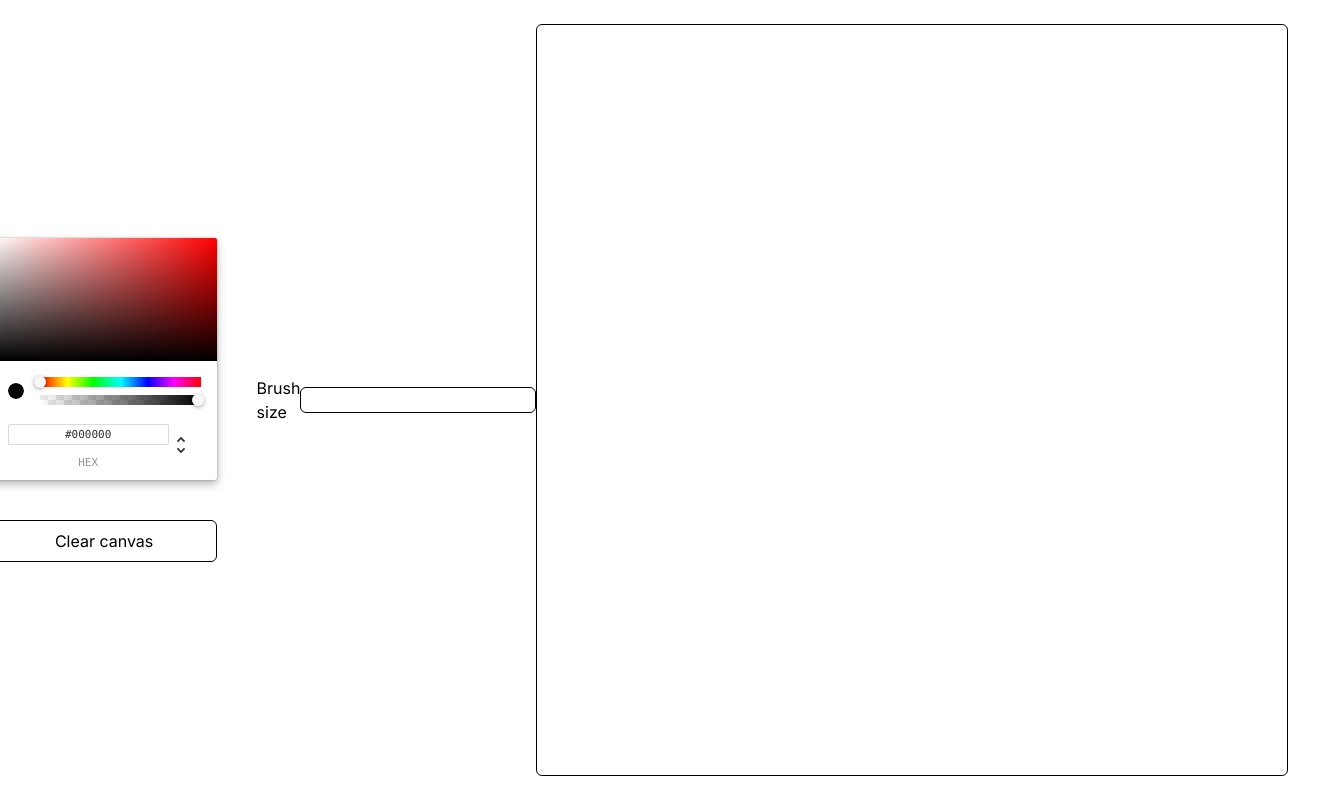
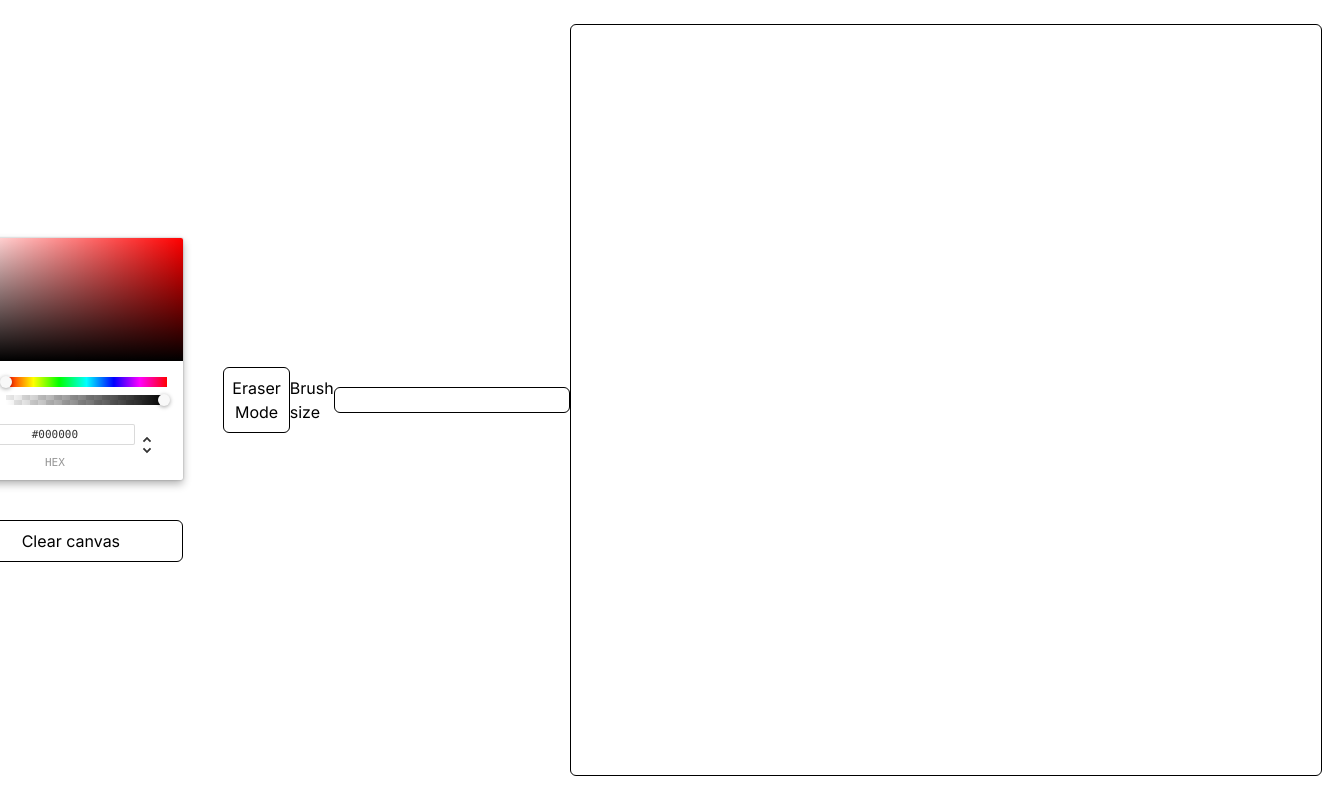
Before and after one commit to codecShivam/collaboGraphy, a Next.js app in the folder client/: page / in a window 1280 px wide. Shown: the whole page, 1322 px wide, since content can reach past the window. Built offline with nearby package versions, Linux system fonts and the light colour scheme; no server answers.

Commit message:
fix: eraser mode

```diff
--- a/client/app/page.tsx
+++ b/client/app/page.tsx
@@ -8,12 +8,17 @@ import { drawLine } from '../utils/drawLine';
 const socket = io('http://localhost:3001'); // Update with your Vercel domain
 // const socket = io('http://collabography.vercel.app'); // Update with your Vercel domain
 
-
-
 export default function Page() {
+  const [eraserMode, setEraserMode] = useState(false);
   const [brushWidth, setBrushWidth] = useState<number>(5);
   const [color, setColor] = useState<string>('#000');
   const { canvasRef, onMouseDown, clear } = useDraw(createLine);
+
+
+  const toggleEraserMode = () => {
+    setEraserMode(!eraserMode);
+  };
+
 
   useEffect(() => {
     const ctx = canvasRef.current?.getContext('2d');
@@ -51,8 +56,9 @@ export default function Page() {
   }, [canvasRef, clear]);
 
   function createLine({ prevPoint, currentPoint, ctx }: Draw) {
-    socket.emit('draw-line', { prevPoint, currentPoint, color, brushWidth });
-    drawLine({ prevPoint, currentPoint, ctx, color, brushWidth });
+    const lineColor = eraserMode ? 'white' : color; // Use white as the eraser color
+    socket.emit('draw-line', { prevPoint, currentPoint, color: lineColor, brushWidth });
+    drawLine({ prevPoint, currentPoint, ctx, color: lineColor, brushWidth });
   }
 
   return (
@@ -66,6 +72,13 @@ export default function Page() {
           Clear canvas
         </button>
       </div>
+      <button
+  type='button'
+  className='p-2 rounded-md border border-black'
+  onClick={toggleEraserMode}
+>
+  {eraserMode ? 'Exit Eraser Mode' : 'Eraser Mode'}
+</button>
       <label htmlFor='brush-size'>Brush size</label>
       <input type='number' className='border border-black rounded-md' onChange={(e) => setBrushWidth(+e.target.value)} />
       <canvas
@@ -74,6 +87,7 @@ export default function Page() {
   width={750}
   height={750}
   className='border border-black rounded-md'
+  style={{ cursor: eraserMode ? 'cell' : 'crosshair' }} // Change cursor for eraser mode
 />
     </div>
   );
```
Lines whose indentation alone changed are shown as unchanged.
